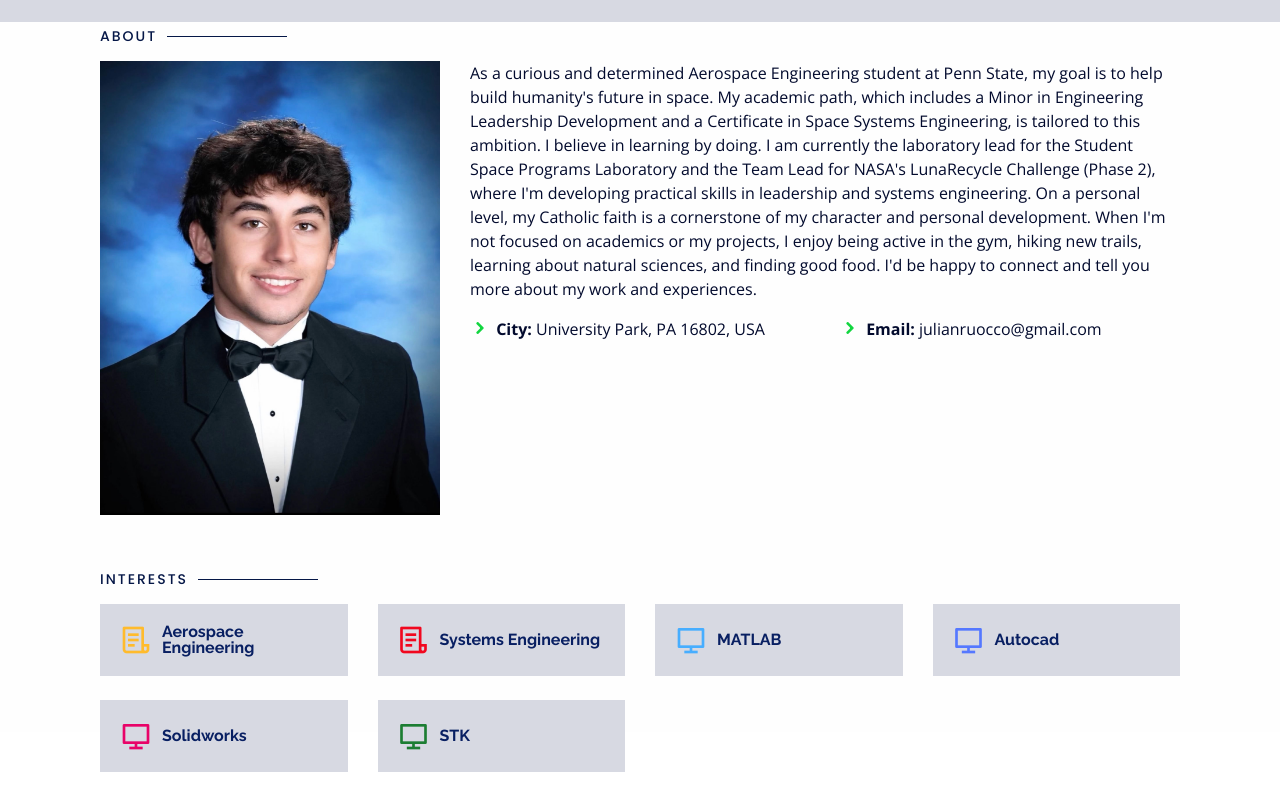
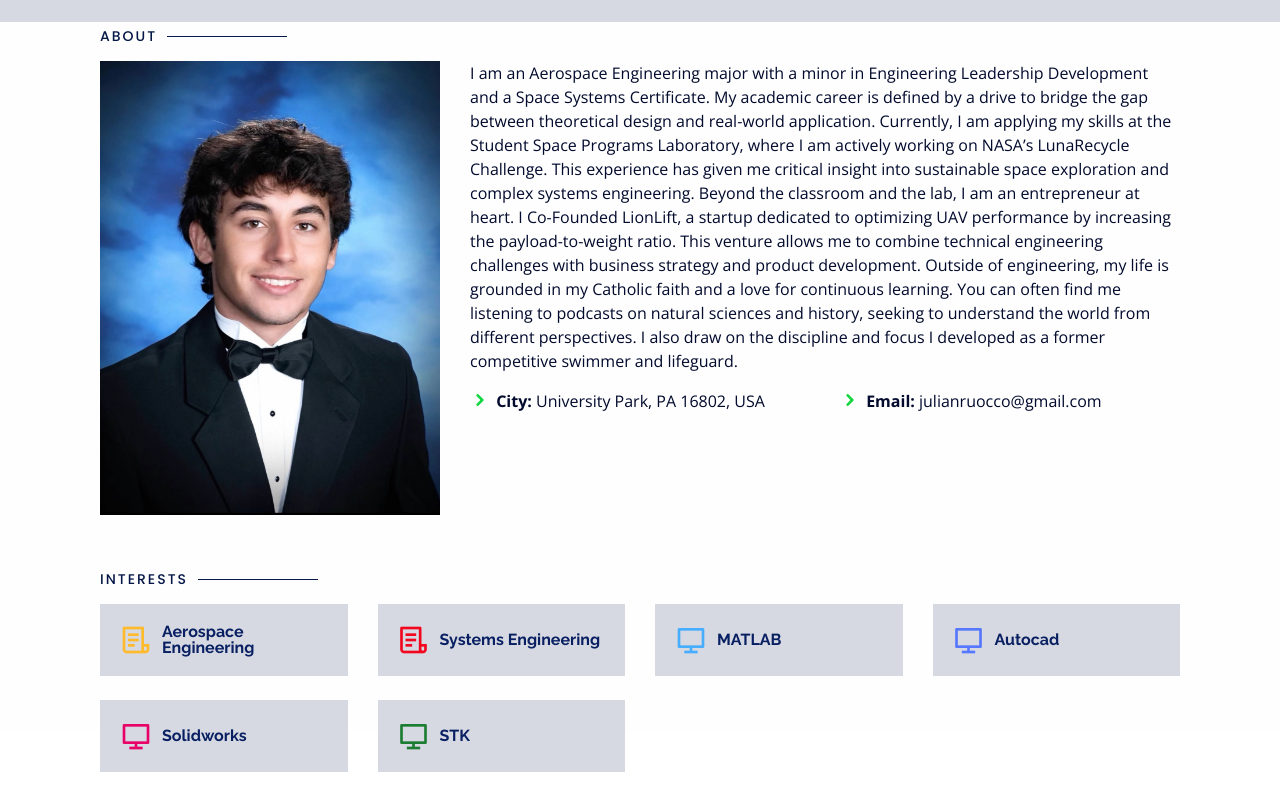
Before and after one commit to julianruocco/j, a plain HTML site: page index.html in a window 1280 px wide. Both pictures are taken after a click on the link "About". Shown: the part 68-870 px from the top of the page. Drawn offline with nearby package versions, Linux system fonts and the light colour scheme.

Commit message:
Update index.html

```diff
--- a/index.html
+++ b/index.html
@@ -167,11 +167,13 @@
             style="font-weight: 500; color: #020a2d"
           >
             <p>
-              As a curious and determined Aerospace Engineering student at Penn State, my goal is to help build humanity's future in space. My academic path, which includes a Minor in Engineering Leadership Development and a Certificate in Space Systems Engineering, is tailored to this ambition.
+             I am an Aerospace Engineering major with a minor in Engineering Leadership Development and a Space Systems Certificate. My academic career is defined by a drive to bridge the gap between theoretical design and real-world application.
 
-I believe in learning by doing. I am currently the laboratory lead for the Student Space Programs Laboratory and the Team Lead for NASA's LunaRecycle Challenge (Phase 2), where I'm developing practical skills in leadership and systems engineering.
+Currently, I am applying my skills at the Student Space Programs Laboratory, where I am actively working on NASA’s LunaRecycle Challenge. This experience has given me critical insight into sustainable space exploration and complex systems engineering.
 
-On a personal level, my Catholic faith is a cornerstone of my character and personal development. When I'm not focused on academics or my projects, I enjoy being active in the gym, hiking new trails, learning about natural sciences, and finding good food. I'd be happy to connect and tell you more about my work and experiences.
+Beyond the classroom and the lab, I am an entrepreneur at heart. I Co-Founded LionLift, a startup dedicated to optimizing UAV performance by increasing the payload-to-weight ratio. This venture allows me to combine technical engineering challenges with business strategy and product development.
+
+Outside of engineering, my life is grounded in my Catholic faith and a love for continuous learning. You can often find me listening to podcasts on natural sciences and history, seeking to understand the world from different perspectives. I also draw on the discipline and focus I developed as a former competitive swimmer and lifeguard.
 
             </p>
             <div class="row">
```
